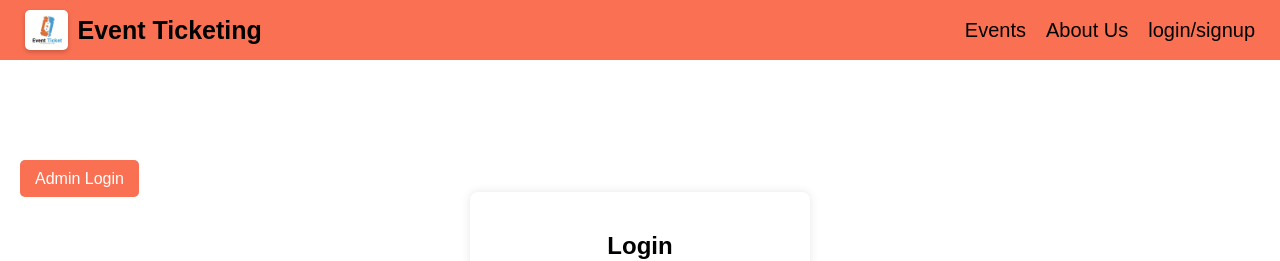
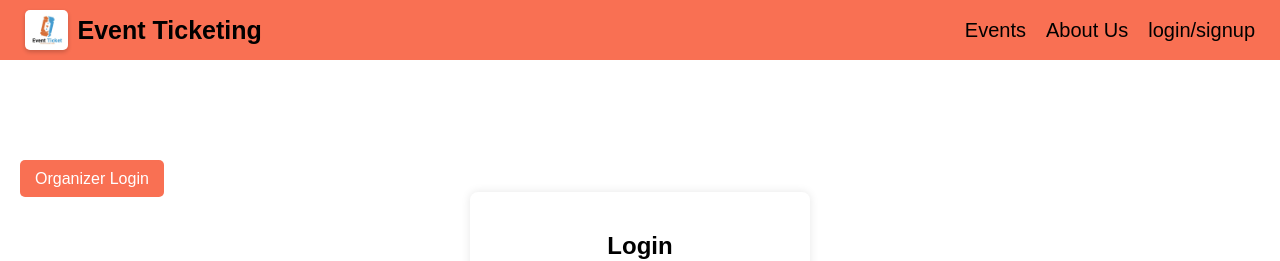
Before and after one commit to KrishnaChaitanya20/Event_Ticketing, a React (Create React App) app in the folder Frontend/: page /login in a window 1280 px wide. Shown: the top 261 px of the page. Built offline with nearby package versions, Linux system fonts and the light colour scheme.

Commit message:
chore: Add organizer login and signup pages

```diff
--- a/Frontend/src/LoginContext.js
+++ b/Frontend/src/LoginContext.js
@@ -7,8 +7,9 @@ export const useLogin = () => useContext(LoginContext);
 
 export const LoginProvider = ({ children }) => {
   const [user,setUser]=useState({});
+  const [isOrganizer,setIsOrganizer]=useState(false);
   return (
-    <LoginContext.Provider value={{user,setUser}}>
+    <LoginContext.Provider value={{user,setUser,isOrganizer,setIsOrganizer}}>
       {children}
     </LoginContext.Provider>
   );
--- a/Frontend/src/components/Navbar.js
+++ b/Frontend/src/components/Navbar.js
@@ -5,6 +5,7 @@ import logo from 'images/logo.png';
 import { useLogin } from 'LoginContext';
 
 const Navbar = () => {
+  const {isOrganizer} = useLogin();
   const { user } = useLogin();
   return (
     <nav className="navbar">
@@ -17,6 +18,7 @@ const Navbar = () => {
       <ul className="navbar-links">
         <li><Link to="/events">Events</Link></li>
         <li><Link to="/aboutus">About Us</Link></li>
+        {isOrganizer && <li><Link to="/organizer/myevents">My Events</Link></li>}
         <li>{user.name ? <Link to="/profile">{user.name}</Link> : <Link to="/login">login/signup</Link>}</li>
       </ul>
     </nav>
--- a/Frontend/src/pages/Login/Loginbody.css
+++ b/Frontend/src/pages/Login/Loginbody.css
@@ -12,14 +12,14 @@ body, html {
   position: relative;
 }
 
-.admin-login {
+.organizer-login {
   position: absolute;
   top: 0;
   left: 0;
   padding: 10px 20px;
 }
 
-.admin-login a {
+.organizer-login a {
   color: white;
   background-color: #F97053;
   padding: 10px 15px;
@@ -28,8 +28,8 @@ body, html {
   transition: background-color 0.3s;
 }
 
-.admin-login a:hover {
-  background-color: #F97053;
+.organizer-login a:hover {
+  background-color: #ed593b;
 }
 
 .form-container {
--- a/Frontend/src/pages/Login/Loginbody.js
+++ b/Frontend/src/pages/Login/Loginbody.js
@@ -38,8 +38,8 @@ const Login = () => {
 
   return (
     <div className="container">
-      <div className="admin-login">
-        <Link to="/adminlogin">Admin Login</Link>
+      <div className="organizer-login">
+        <Link to="/organizer/login">Organizer Login</Link>
       </div>
       <div className="form-container">
         <form onSubmit={handleSubmit}>
```
Also changed, not shown: Frontend/src/App.js (+11 -0 lines).
